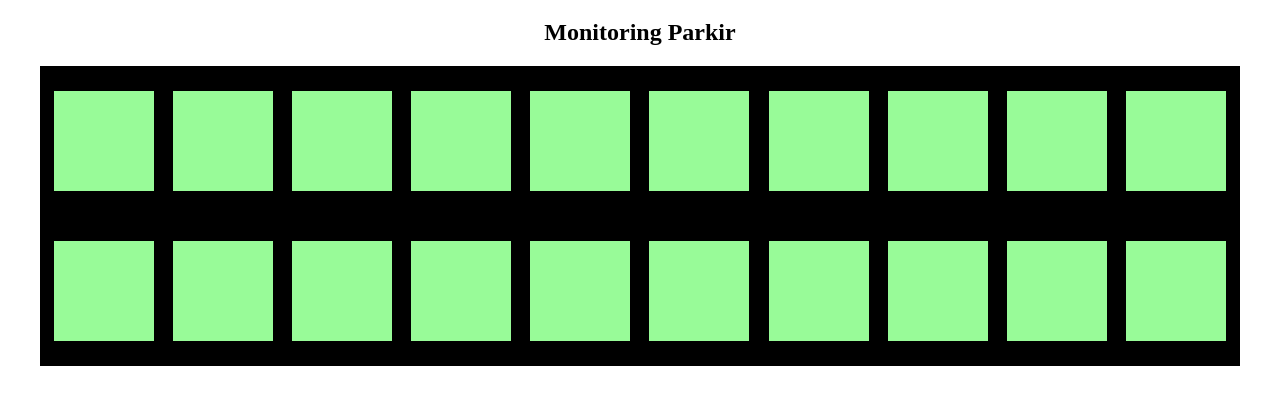
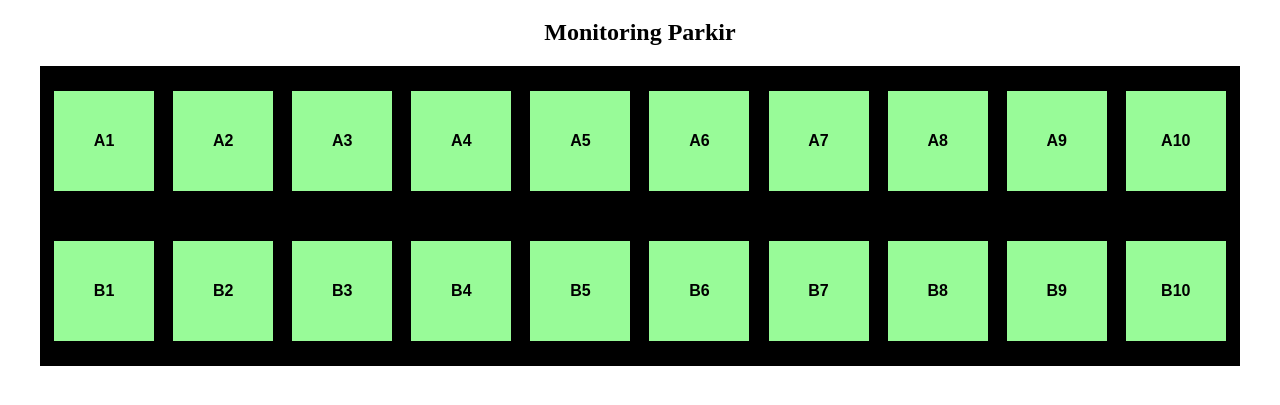
Before and after one commit to YantokTampan/TesBackEnd, a plain HTML site: page TesBackEnd.html in a window 1280 px wide. Shown: the part 61-466 px from the top of the page. Drawn offline with Linux system fonts and the light colour scheme.

Commit message:
Add content to slotA and slotB sections

```diff
--- a/TesBackEnd.html
+++ b/TesBackEnd.html
@@ -11,29 +11,31 @@
     <body>
         <h1>Tes Back End</h1>
         <h2>Monitoring Parkir</h2>
+
         <section class="slotA">
-            <div></div>
-            <div></div>
-            <div></div>
-            <div></div>
-            <div></div>
-            <div></div>
-            <div></div>
-            <div></div>
-            <div></div>
-            <div></div>
+            <div>A1</div>
+            <div>A2</div>
+            <div>A3</div>
+            <div>A4</div>
+            <div>A5</div>
+            <div>A6</div>
+            <div>A7</div>
+            <div>A8</div>
+            <div>A9</div>
+            <div>A10</div>
         </section>
+
         <section class="slotB">
-            <div></div>
-            <div></div>
-            <div></div>
-            <div></div>
-            <div></div>
-            <div></div>
-            <div></div>
-            <div></div>
-            <div></div>
-            <div></div>
+            <div>B1</div>
+            <div>B2</div>
+            <div>B3</div>
+            <div>B4</div>
+            <div>B5</div>
+            <div>B6</div>
+            <div>B7</div>
+            <div>B8</div>
+            <div>B9</div>
+            <div>B10</div>
         </section>
     </body>
 
```
